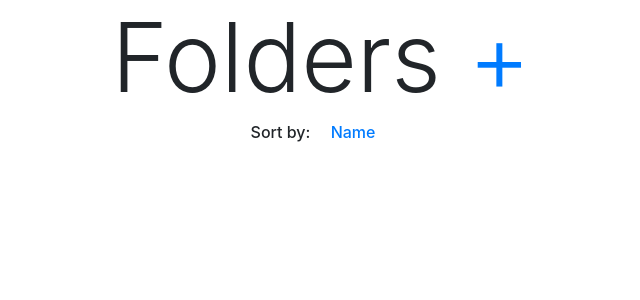
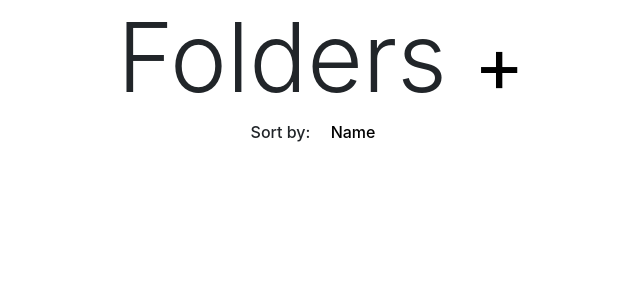
Before and after one commit to misterrager8/toDo-Py, a Flask app: page / in a window 1280 px wide. Shown: the part 56-356 px from the top of the page, without its empty margins (319-959 px from the left). Run offline with Flask 2, Linux system fonts and the light colour scheme; data that the repository does not hold is empty; some libraries are stand-ins or nearby versions.

Commit message:
Add css, optimize styling

```diff
--- /dev/null
+++ b/modules/static/main.css
@@ -0,0 +1,13 @@
+.unstyled-link {
+    color: black;
+}
+
+.unstyled-link:hover {
+    color: gray;
+    text-decoration: none;
+}
+
+.add-form * {
+    margin-top: 10px;
+    margin-bottom: 10px;
+}
--- a/modules/templates/base.html
+++ b/modules/templates/base.html
@@ -10,6 +10,7 @@
   <script crossorigin="anonymous"
           integrity="sha384-ChfqqxuZUCnJSK3+MXmPNIyE6ZbWh2IMqE241rYiqJxyMiZ6OW/JmZQ5stwEULTy"
           src="https://stackpath.bootstrapcdn.com/bootstrap/4.1.3/js/bootstrap.min.js"></script>
+  <link rel="stylesheet" href="{{ url_for('static', filename='main.css') }}">
 </head>
 <nav class="navbar navbar-expand-sm navbar-dark bg-dark">
   <div class="collapse navbar-collapse">
--- a/modules/templates/folder_items.html
+++ b/modules/templates/folder_items.html
@@ -3,7 +3,9 @@
 {% block body %}
 <title>{{ folder.name }}</title>
 <h1 class="display-1 text-center">{{ folder.name }}
-  <a href="#" data-toggle="modal" data-target="#addModal" class="unstyled-link">+</a>
+  <a href="#" data-toggle="modal" data-target="#addModal" class="unstyled-link">
+    <small>+</small>
+  </a>
 </h1>
 <h6>
   <a class="m-3" href="{{ url_for('sort', order_by='priority') }}">Priority</a>
--- a/modules/templates/index.html
+++ b/modules/templates/index.html
@@ -3,7 +3,9 @@
 {% block body %}
 <title>Home</title>
 <h1 class="display-1 text-center">Folders
-  <a href="#" data-toggle="modal" data-target="#addModal">+</a>
+  <a href="#" data-toggle="modal" data-target="#addModal" class="unstyled-link">
+    <small>+</small>
+  </a>
 </h1>
 <h6 class="text-center">Sort by:
   {% if order_by == "date_created desc" %}
@@ -15,7 +17,7 @@
 {% for i in folders %}
 <div class="list-group-item list-group-item-action d-flex justify-content-between border-0 col-6 offset-3 py-2"
      style="border-radius: 10px;">
-  <a href="{{ url_for('folder_items', id_=i.id) }}" style="text-decoration: none" class="text-body">
+  <a href="{{ url_for('folder_items', id_=i.id) }}" class="unstyled-link">
     <svg xmlns="http://www.w3.org/2000/svg" width="20" height="20" fill="{{ i.color }}" class="bi bi-circle-fill"
          viewBox="0 0 20 20">
       <circle cx="8" cy="8" r="8"/>
@@ -45,10 +47,4 @@
     </div>
   </div>
 </div>
-<style type="text/css">
-  .add-form * {
-  margin-top: 10px;
-  margin-bottom: 10px;
-  }
-</style>
 {% endblock %}
```
